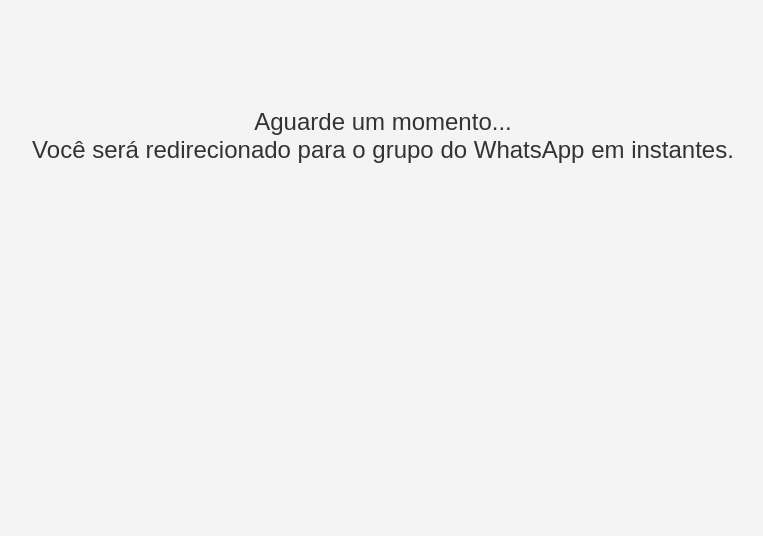
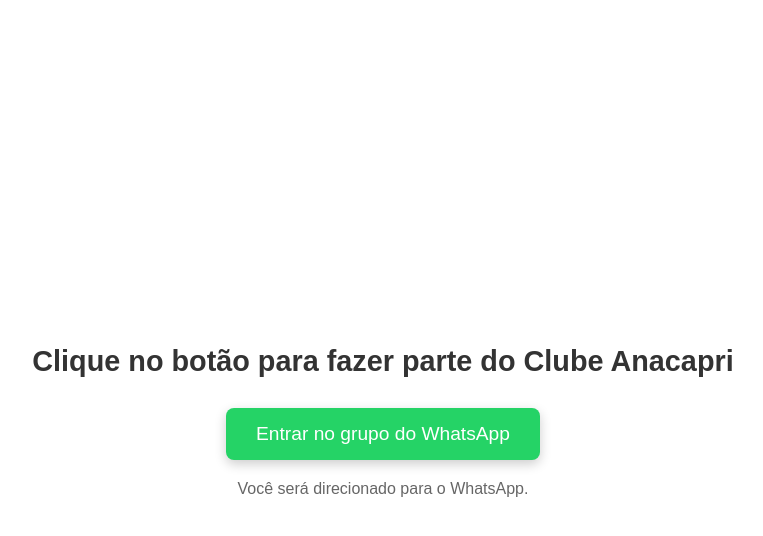
Before and after one commit to aguarde/redirecionamento, a plain HTML site: page index.html in a window 1280 px wide. Shown: the whole page, without its empty margins (257-1020 px from the left). Drawn offline with Linux system fonts and the light colour scheme.

Commit message:
index.html

```diff
--- a/index.html
+++ b/index.html
@@ -2,26 +2,58 @@
 <html lang="pt-BR">
 <head>
   <meta charset="UTF-8">
-  <meta http-equiv="refresh" content="3;url=https://chat.whatsapp.com/IFf4q5sw23z75K8qGUlHPY">
+  <title>Clique no botão para fazer parte do Clube Anacapri</title>
   <meta name="viewport" content="width=device-width, initial-scale=1.0">
-  <title>Redirecionando...</title>
   <style>
     body {
+      background-color: #fff;
+      color: #333;
       font-family: Arial, sans-serif;
-      background-color: #f4f4f4;
+      display: flex;
+      flex-direction: column;
+      align-items: center;
+      justify-content: center;
+      height: 100vh;
+      margin: 0;
+      padding: 20px;
       text-align: center;
-      padding-top: 100px;
     }
-    .message {
-      font-size: 1.5rem;
-      color: #333;
+
+    h1 {
+      font-size: 1.8rem;
+      margin-bottom: 30px;
+    }
+
+    a.button {
+      display: inline-block;
+      background-color: #25D366;
+      color: white;
+      padding: 15px 30px;
+      font-size: 1.2rem;
+      border: none;
+      border-radius: 8px;
+      text-decoration: none;
+      box-shadow: 0 4px 12px rgba(0, 0, 0, 0.2);
+      transition: background-color 0.3s ease, transform 0.2s ease;
+    }
+
+    a.button:hover {
+      background-color: #1ebe5d;
+      transform: scale(1.05);
+    }
+
+    p {
+      font-size: 1rem;
+      color: #666;
+      margin-top: 20px;
     }
   </style>
 </head>
 <body>
-  <div class="message">
-    Aguarde um momento...<br>
-    Você será redirecionado para o grupo do WhatsApp em instantes.
-  </div>
+  <h1>Clique no botão para fazer parte do <strong>Clube Anacapri</strong></h1>
+  <a class="button" href="https://chat.whatsapp.com/IFf4q5sw23z75K8qGUlHPY" target="_blank" rel="noopener noreferrer">
+    Entrar no grupo do WhatsApp
+  </a>
+  <p>Você será direcionado para o WhatsApp.</p>
 </body>
 </html>
```
